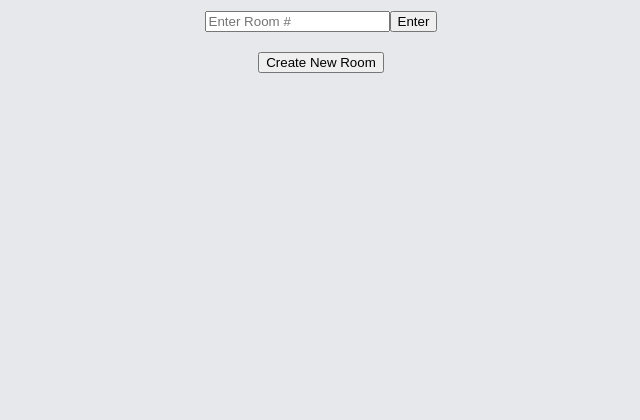
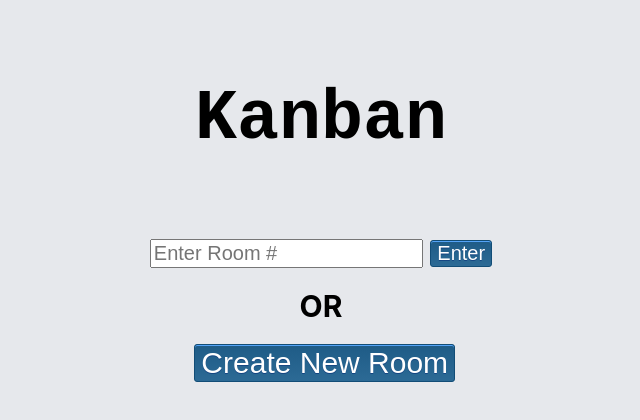
Before and after one commit to ccrutcher/kanban, a React (Create React App) app in the folder kanban-front/: page / in a window 1280 px wide. Shown: the top 420 px of the page, without its empty margins (319-959 px from the left). Built offline with nearby package versions, Linux system fonts and the light colour scheme.

Commit message:
Restyled landing page

```diff
--- a/kanban-front/src/Components/Board.css
+++ b/kanban-front/src/Components/Board.css
@@ -1,4 +1,5 @@
-#main {
+#board-main {
+	display: flex;
     justify-content: center;
     height: fit-content;
     width: 100%;
@@ -8,7 +9,7 @@
     display: flex;
     flex-wrap: wrap;
     height: fit-content;
-    width: 85vw;
+    width: 80vw;
     justify-content: space-evenly;
 }
 
@@ -26,13 +27,13 @@
     margin-top: 10px;
     margin-right: 10px;
     display: flex;
+	flex-wrap: wrap;
     height: fit-content;
-    width: 15vw;
-    align-items: center;
+    justify-content: center;
 }
 
 #buttons > * {
-    margin: 5px;
+    margin: 7.5px;
 }
 
 #new-list-btn {
--- a/kanban-front/src/Components/Board.js
+++ b/kanban-front/src/Components/Board.js
@@ -214,7 +214,7 @@ export default function Board() {
     }
 
     return (
-        <div id="main">
+        <div id="board-main">
             <div id="lists">
                 {lists.map((list, index) => {
                     return <List key={index} listIndex={index} title={list.title} cards={list.cards}
--- a/kanban-front/src/Components/Landing.css
+++ b/kanban-front/src/Components/Landing.css
@@ -1,17 +1,67 @@
-#main {
+#landing-main {
     display: flex;
-    height: 40vh;
+    flex-direction: column;
+    align-items: center;
+}
+
+#landing-title {
+    margin-top: 10vh;
+    font-size: 70px;
+    font-weight: bold;
+    font-family: monospace;
 }
 
 #selections {
     display: flex;
+    margin-top: 10vh;
     flex-direction: column;
-    margin: auto;
     justify-self: center;
     align-items: center;
 }
 
-#selections > * {
-    margin-top: 10px;
-    margin-bottom: 10px;
+#enter-room-form {
 }
+
+#room-number-input {
+    font-size: 20px;
+}
+
+.landing-btn {
+    margin-left: 7.5px;
+	box-shadow:inset 0px 1px 0px 0px #54a3f7;
+	background:linear-gradient(to bottom, #1f5c87 5%, #2c6a95 100%);
+	background-color:#1f5c87;
+	border-radius:3px;
+	border:1px solid #124d77;
+	display:inline-block;
+	cursor:pointer;
+	color:#ffffff;
+	font-family:Arial;
+	text-decoration:none;
+	text-shadow:0px 1px 0px #154682;
+}
+
+.landing-btn:hover {
+	background:linear-gradient(to bottom, #0061a7 5%, #007dc1 100%);
+	background-color:#0061a7;
+}
+
+.landing-btn:active {
+	position:relative;
+	top:1px;
+}
+
+#enter-room-btn {
+    font-size: 20px;
+}
+
+#create-board-btn {
+    margin-top: 2.5vh;
+    font-size: 30px;
+}
+
+#or {
+    margin-top: 2.5vh;
+    font-size: 30px;
+    font-weight: bold;
+}
--- a/kanban-front/src/Components/Landing.js
+++ b/kanban-front/src/Components/Landing.js
@@ -30,11 +30,15 @@ export default function Landing() {
     }
 
     return (
-        <div id="main">
+        <div id="landing-main">
+
+            <div id="landing-title">
+                Kanban
+            </div>
             <div id="selections">
-                <form>
-                    <input type="text" placeholder="Enter Room #" autoComplete="off" value={roomNumber} onChange={e => setRoomNumber(e.target.value)}></input>
-                    <button type="submit" onClick={e =>
+                <form id="enter-room-form">
+                    <input id="room-number-input" type="text" placeholder="Enter Room #" autoComplete="off" value={roomNumber} onChange={e => setRoomNumber(e.target.value)}></input>
+                    <button className="landing-btn" id="enter-room-btn" type="submit" onClick={e =>
                             {
                                 e.preventDefault()
                                 setSubmit(true);
@@ -42,7 +46,10 @@ export default function Landing() {
                             Enter
                         </button>
                 </form>
-                <button onClick={() => createRoom()}>Create New Room</button>
+                <div id="or">
+                    OR
+                </div>
+                <button className="landing-btn" id="create-board-btn" onClick={() => createRoom()}>Create New Room</button>
             </div>
         </div>
     )
--- a/kanban-front/src/Components/List.css
+++ b/kanban-front/src/Components/List.css
@@ -44,8 +44,9 @@
 }
 
 .title-input {
+    margin-left: 5%;
     height: 100%;
-    width: 100%;
+    width: 95%;
     resize: none;
     box-sizing: border-box;
     border: none;
```
